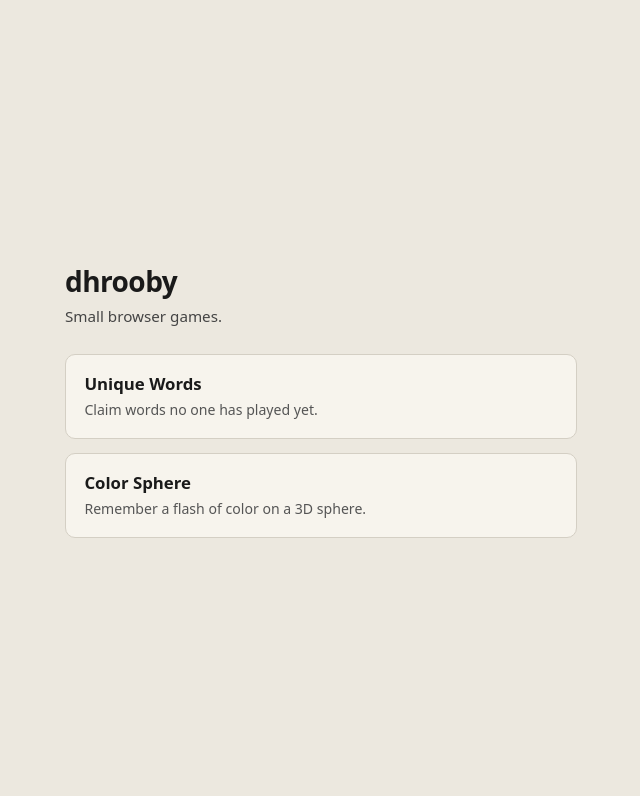
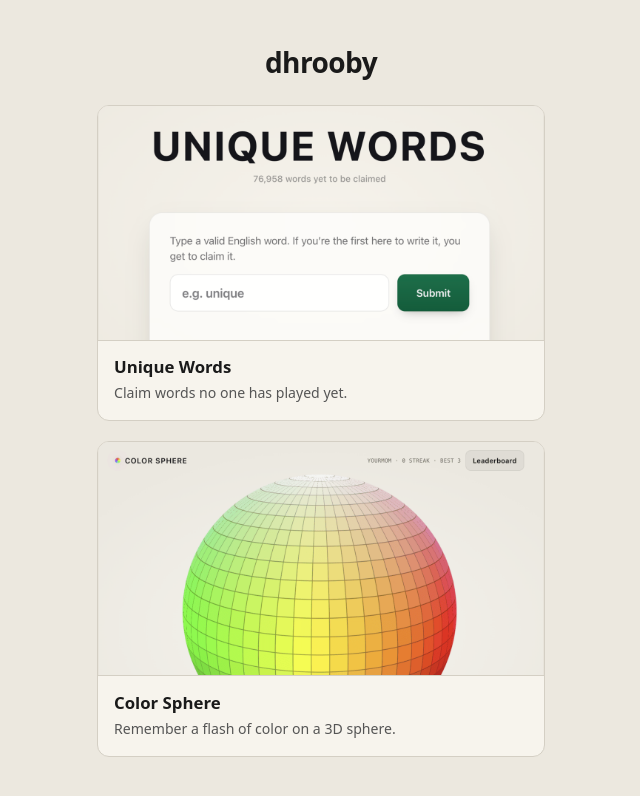
Before and after one commit to dhruvchowdhary/dhrooby-home, a website: page index.html in a window 1280 px wide. Shown: the whole page, without its empty margins (319-959 px from the left). Drawn offline with Linux system fonts and the light colour scheme.

Commit message:
update ui

```diff
--- a/index.html
+++ b/index.html
@@ -3,8 +3,8 @@
   <head>
     <meta charset="UTF-8" />
     <meta name="viewport" content="width=device-width, initial-scale=1.0" />
-    <title>Dhrooby</title>
-    <meta name="description" content="Small browser games by Dhrooby." />
+    <title>dhrooby</title>
+    <meta name="description" content="dhrooby — Unique Words and Color Sphere." />
     <link rel="canonical" href="https://www.dhrooby.com/" />
     <style>
       * {
@@ -25,34 +25,28 @@
       }
 
       main {
-        width: 100%;
-        max-width: 32rem;
+        width: min(100%, 28rem);
       }
 
       h1 {
-        margin: 0 0 0.35rem;
+        margin: 0 0 1.5rem;
         font-size: 1.75rem;
         font-weight: 600;
         letter-spacing: -0.02em;
-      }
-
-      p {
-        margin: 0 0 1.75rem;
-        color: #444;
-        font-size: 0.95rem;
+        text-align: center;
       }
 
       .cards {
         display: grid;
-        gap: 0.85rem;
+        gap: 1.25rem;
       }
 
       a.card {
         display: block;
-        padding: 1.1rem 1.15rem;
+        overflow: hidden;
         background: #f7f4ed;
         border: 1px solid #d4cfc4;
-        border-radius: 10px;
+        border-radius: 12px;
         color: inherit;
         text-decoration: none;
         transition: border-color 0.15s, box-shadow 0.15s;
@@ -60,7 +54,28 @@
 
       a.card:hover {
         border-color: #a8a196;
-        box-shadow: 0 2px 10px rgba(0, 0, 0, 0.06);
+        box-shadow: 0 4px 16px rgba(0, 0, 0, 0.08);
+      }
+
+      .card-media {
+        position: relative;
+        width: 100%;
+        aspect-ratio: 1200 / 630;
+        background: #e8e4db;
+        border-bottom: 1px solid #d4cfc4;
+      }
+
+      .card-media img {
+        position: absolute;
+        inset: 0;
+        width: 100%;
+        height: 100%;
+        object-fit: contain;
+        display: block;
+      }
+
+      .card-body {
+        padding: 0.9rem 1rem 1.05rem;
       }
 
       a.card strong {
@@ -72,21 +87,31 @@
       a.card span {
         font-size: 0.88rem;
         color: #555;
+        line-height: 1.4;
       }
     </style>
   </head>
   <body>
     <main>
       <h1>dhrooby</h1>
-      <p>Small browser games.</p>
       <nav class="cards" aria-label="Games">
         <a class="card" href="/unique-words/">
-          <strong>Unique Words</strong>
-          <span>Claim words no one has played yet.</span>
+          <div class="card-media">
+            <img src="/images/unique-words-og.png" alt="" />
+          </div>
+          <div class="card-body">
+            <strong>Unique Words</strong>
+            <span>Claim words no one has played yet.</span>
+          </div>
         </a>
         <a class="card" href="/color-sphere/">
-          <strong>Color Sphere</strong>
-          <span>Remember a flash of color on a 3D sphere.</span>
+          <div class="card-media">
+            <img src="/images/color-sphere-og.png" alt="" />
+          </div>
+          <div class="card-body">
+            <strong>Color Sphere</strong>
+            <span>Remember a flash of color on a 3D sphere.</span>
+          </div>
         </a>
       </nav>
     </main>
```
Also changed, not shown: package.json (added, +10 -0 lines), README.md, images/color-sphere-og.png (added), images/unique-words-og.png (added), 2 other files.
